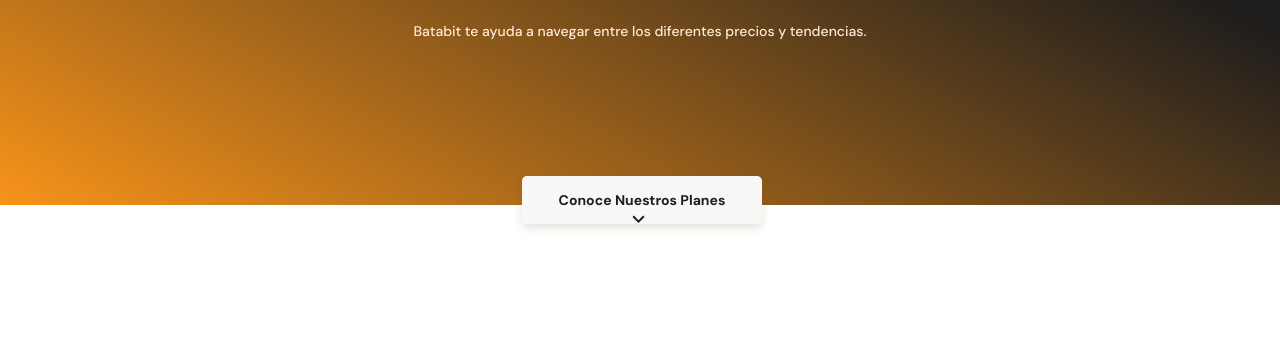
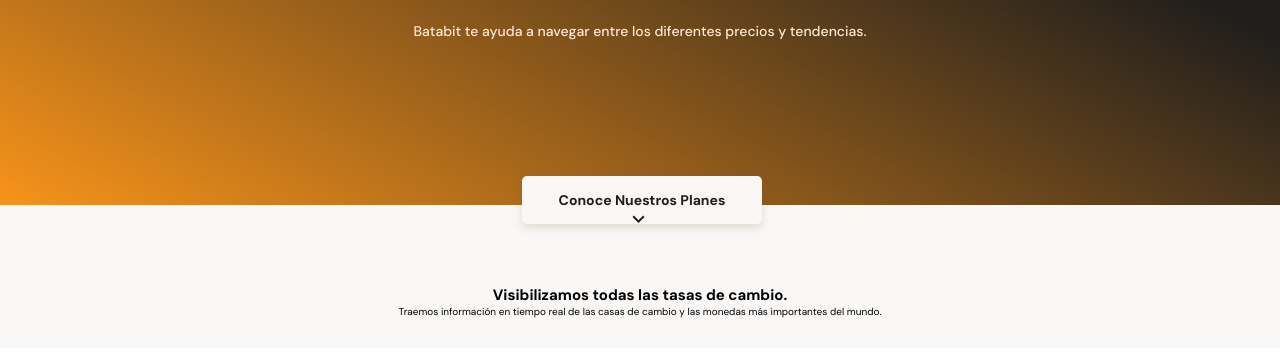
Before and after one commit to ruloCode/responsiveCourse, a website: page index.html in a window 1280 px wide. Shown: the part 129-486 px from the top of the page. Drawn offline with Linux system fonts and the light colour scheme.

Commit message:
feat(styles): exchange section

```diff
--- a/index.html
+++ b/index.html
@@ -1,28 +1,45 @@
 <!DOCTYPE html>
 <html lang="en">
   <head>
- <meta charset="UTF-8">
- <meta http-equiv="X-UA-Compatible" content="IE=edge">
- <link rel="stylesheet" href="styles.css">
- <meta name="viewport" content="width=device-width, initial-scale=1.0">
+    <meta charset="UTF-8" />
+    <meta http-equiv="X-UA-Compatible" content="IE=edge" />
+    <link rel="stylesheet" href="styles.css" />
+    <meta name="viewport" content="width=device-width, initial-scale=1.0" />
     <title>Document</title>
- <link rel="preconnect" href="https://fonts.googleapis.com">
-<link rel="preconnect" href="https://fonts.gstatic.com" crossorigin>
-<link href="https://fonts.googleapis.com/css2?family=DM+Sans:wght@400;500;700&family=Inter:wght@300;400;500&display=swap" rel="stylesheet">
+    <link rel="preconnect" href="https://fonts.googleapis.com" />
+    <link rel="preconnect" href="https://fonts.gstatic.com" crossorigin />
+    <link
+      href="https://fonts.googleapis.com/css2?family=DM+Sans:wght@400;500;700&family=Inter:wght@300;400;500&display=swap"
+      rel="stylesheet"
+    />
   </head>
   <body>
     <header>
-  <img src="./assets/img/logo.svg" alt="">
+      <img src="./assets/img/logo.svg" alt="" />
       <div class="header-title-container">
         <h1>La próxima revolución en el intercambio de criptomonedas</h1>
         <p>
           Batabit te ayuda a navegar entre los diferentes precios y tendencias.
         </p>
-   <a class="header-button" href="">Conoce Nuestros Planes <span></span> </a>
+        <a class="header-button" href=""
+          >Conoce Nuestros Planes <span></span>
+        </a>
       </div>
     </header>
     <main>
-  <section></section>
+      <section class="main-exchange-container">
+        <div class="backgroundImg"></div>
+        <div class="main-exchange-container-title">
+          <h2>Visibilizamos todas las tasas de cambio.</h2>
+          <p>
+            Traemos información en tiempo real de las casas de cambio y las
+            monedas más importantes del mundo.
+          </p>
+        </div>
+        <section class="main-tables-container">
+          <div></div>
+        </section>
+      </section>
       <section></section>
       <section></section>
     </main>
--- a/styles.css
+++ b/styles.css
@@ -96,3 +96,23 @@
   background-image: url("./assets/icons/down-arrow.svg");
   background-repeat: no-repeat;
 }
+
+main {
+  width: 100%;
+  height: auto;
+  min-width: 320px;
+  background-color: var(--off-white);
+}
+
+.main-exchange-container {
+  padding-top: 80px;
+  padding-bottom: 30px;
+  width: 100%;
+  height: auto;
+  text-align: center;
+}
+
+.main-exchange-container-title {
+  margin: 0 auto;
+  width: clamp(288px, 90%, 900px);
+}
```
Lines whose indentation alone changed are shown as unchanged.
